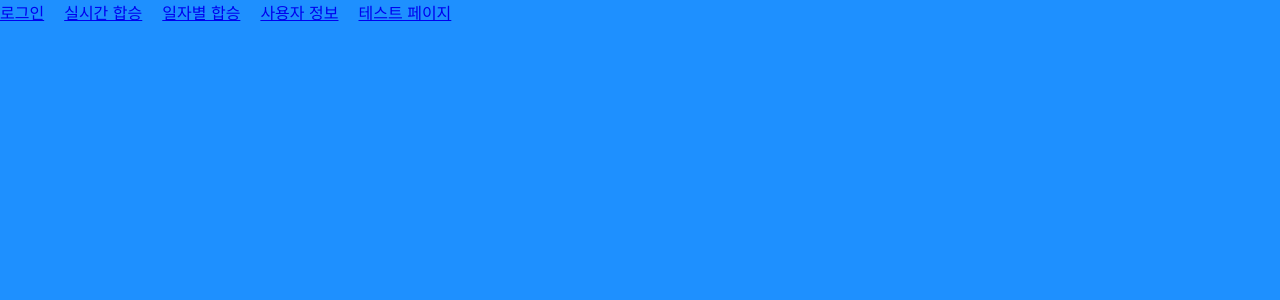
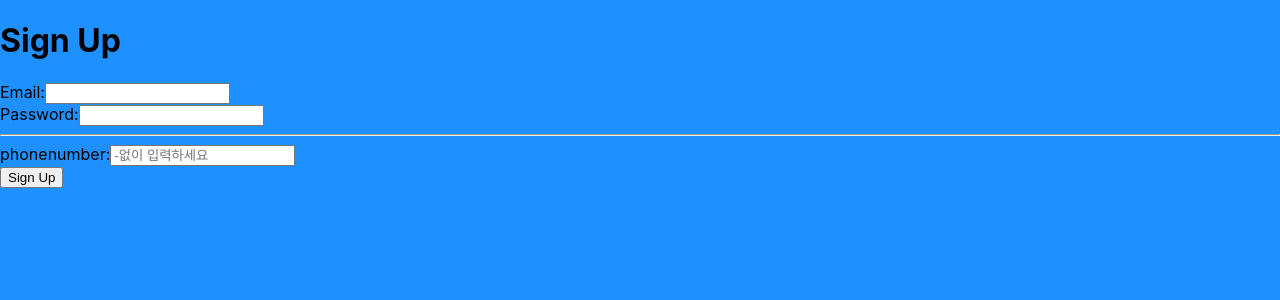
Before and after one commit to PomegranateBlue/weride, a React (Create React App) app: page /weride2/SignUp in a window 1280 px wide. Shown: the top 300 px of the page. Built offline with nearby package versions, Linux system fonts and the light colour scheme.

Commit message:
로그인, 회원가입

```diff
--- a/package.json
+++ b/package.json
@@ -8,6 +8,7 @@
     "@emotion/styled": "^11.11.5",
     "@mui/material": "^5.15.16",
     "@mui/styled-engine-sc": "^6.0.0-alpha.18",
+    "@reduxjs/toolkit": "^2.2.7",
     "@testing-library/jest-dom": "^5.17.0",
     "@testing-library/react": "^13.4.0",
     "@testing-library/user-event": "^13.5.0",
--- a/src/App.js
+++ b/src/App.js
@@ -4,35 +4,31 @@ import {
   BrowserRouter as Router,
   Routes,
   Route,
-  Link,
   Navigate,
 } from "react-router-dom";
 
 import RealTimeComponent from "./components/RealTime";
 import LoginComponent from "./components/Login";
 import DateTimeComponent from "./components/DayTime";
-import TestFB from "./components/testComponent";
 import ProfileComponent from "./components/Profile";
+import UserAuthComponent from "./components/UserAuth";
+const NotFound = () => {
+  return <h2>404:Page Not Found</h2>;
+};
 
 const App = () => {
   return (
-    <Router>
-      <div className="pageNav">
-        <Link to="/Login">로그인</Link>
-        <Link to="/RealTime">실시간 합승</Link>
-        <Link to="/DateTime">일자별 합승</Link>
-        <Link to="/Profile">사용자 정보</Link>
-        <Link to="/TestFB">테스트 페이지</Link>
-      </div>
+    <Router basename="/weride2">
       <Routes>
+        <Route path="/" element={<Navigate to="/Login" />} />
         <Route path="/Login" element={<LoginComponent />} />
-        <Route path="/RealTime" element={<RealTimeComponent />} />
-        <Route path="/DateTime" element={<DateTimeComponent />} />
-        <Route path="/Profile" element={<ProfileComponent />}></Route>
-        <Route path="/TestFB" element={<TestFB />}></Route>
+        <Route path="/SignUp" element={<UserAuthComponent />} />
+        <Route path="/realtime" element={<RealTimeComponent />} />
+        <Route path="/datetime" element={<DateTimeComponent />} />
+        <Route path="/profile" element={<ProfileComponent />} />
+        <Route path="/*" element={<NotFound />} />
       </Routes>
     </Router>
   );
 };
-
 export default App;
--- a/src/components/Login.js
+++ b/src/components/Login.js
@@ -1,9 +1,9 @@
 import React, { useState } from "react";
 import { auth, realTimeDB } from "../firebase.js";
-import { createUserWithEmailAndPassword } from "firebase/auth";
+import { signInWithEmailAndPassword,getAuth } from "firebase/auth";
 import { ref, set } from "firebase/database";
 import { v4 as uuidv4 } from "uuid";
-import Button from "@mui/material/Button";
+//import Button from "@mui/material/Button";
 import "../styles/profile.css";
 
 const LoginComponent = () => {
@@ -11,49 +11,27 @@ const LoginComponent = () => {
   const [password, setPassword] = useState("");
   const [phonenumber, setPhonenumber] = useState("");
 
-  const handleSignup = async (e) => {
-    e.preventDefault();
-    try {
-      const userCredential = await createUserWithEmailAndPassword(
-        auth,
-        email,
-        password
-      );
-      const user = userCredential.user;
-      const userUniqueId = uuidv4();
-
-      await set(ref(realTimeDB, "users/" + userUniqueId), {
-        email: email,
-        phonenumber: phonenumber,
-        userUniqueId: userUniqueId,
-      });
-
-      console.log("SignUp success");
-    } catch (error) {
-      console.error("error1", error);
-    }
-  };
   return (
-    <form onSubmit={handleSignup}>
+    <form>
       <input
         type="email"
         value={email}
         onChange={(e) => setEmail(e.target.value)}
-        placeholder="Email"
+        placeholder="이메일"
       ></input>
       <input
         type="password"
         value="{password}"
         onChange={(e) => setPassword(e.target.value)}
-        placeholder="Password"
+        placeholder="비밀번호"
       ></input>
       <input
         type="text"
         value={phonenumber}
         onChange={(e) => setPhonenumber(e.target.value)}
-        placeholder="PhoneNumber"
+        placeholder="전화번호"
       ></input>
-      <button type="submit">SignUp</button>
+      <button type="submit">서비스 가입</button>
     </form>
   );
 };
--- /dev/null
+++ b/src/components/UserAuth.js
@@ -0,0 +1,73 @@
+import React, { useState } from "react";
+import { auth } from "../firebase";
+import { createUserWithEmailAndPassword, } from "firebase/auth";
+
+const UserAuth = () => {
+  const [email, setEmail] = useState("");
+  const [password, setPassword] = useState("");
+  const [phoneNumber, setPhoneNumber] = useState("");
+  const [error, setError] = useState(null);
+  const [success, setSuccess] = useState(false);
+
+  const handleSignup = async (e) => {
+    e.preventDefault();
+    setError(null);
+    setSuccess(false);
+
+    try {
+      const userCredential = await createUserWithEmailAndPassword(
+        auth,
+        email,
+        password
+      );
+      console.log(userCredential);
+      setSuccess(true);
+    } catch (error) {
+      setError(error.message);
+    }
+  };
+
+  return (
+    <div>
+      <h1>Sign Up</h1>
+      <form onSubmit={handleSignup}>
+        <div>
+          <label>Email:</label>
+          <input
+            type="email"
+            value={email}
+            onChange={(e) => setEmail(e.target.value)}
+            required
+          />
+        </div>
+        <div>
+          <label>Password:</label>
+          <input
+            type="tel"
+            value={password}
+            onChange={(e) => setPassword(e.target.value)}
+            required
+          />
+        </div>
+        <hr></hr>
+        <div>
+          <label>phonenumber:</label>
+          <input
+            type="number"
+            value={phoneNumber}
+            placeHolder="-없이 입력하세요"
+            onChange={(e) => setPhoneNumber(e.target.value)}
+            required
+          ></input>
+        </div>
+        <button type="submit">Sign Up</button>
+      </form>
+      {error && <p style={{ color: "red" }}>{error}</p>}
+      {success && (
+        <p style={{ color: "green" }}>User registered successfully!</p>
+      )}
+    </div>
+  );
+};
+
+export default UserAuth;
--- /dev/null
+++ b/src/features/user/userSlice.js
@@ -0,0 +1,21 @@
+import {createSlice} from '@reduxjs/toolkit';
+
+const initialState={
+    user:null,
+};
+
+const userSlice=createSlice({
+    name:'user',
+    initialState,
+    reducers:{
+        setUser:(state,action)=>{
+            state.user=action.payload
+        },
+        clearUser:(state)=>{
+            state.user=null;
+        },
+    },
+});
+
+export const {setUser,clearUser}=userSlice.actions;
+export default userSlice.reducer;
--- a/src/firebase.js
+++ b/src/firebase.js
@@ -4,12 +4,18 @@ import { getFirestore } from "firebase/firestore";
 import { getAuth } from "firebase/auth";
 import firebase from "firebase/app";
 const firebaseConfig = {
-//only my key
+  apiKey: "AIzaSyAQwPECRPL8Hl5plN55XX8rfNUCBjj_tAY",
+  authDomain: "taxischedule-33477.firebaseapp.com",
+  projectId: "taxischedule-33477",
+  storageBucket: "taxischedule-33477.appspot.com",
+  messagingSenderId: "674791509208",
+  appId: "1:674791509208:web:266a4bdf796481c6035bad",
+  measurementId: "G-J11T1ZMY5D",
 };
 
 const app = initializeApp(firebaseConfig);
-export const auth = getAuth(app);
+const auth = getAuth(app);
 const firestoreDB = getFirestore(app);
 const realTimeDB = getDatabase(app);
 
-export { firestoreDB, realTimeDB };
+export { auth, firestoreDB, realTimeDB };
--- /dev/null
+++ b/src/store.js
@@ -0,0 +1,8 @@
+import { configureStore } from "@reduxjs/toolkit";
+import userReducer from './features/user/userSlice'
+
+export const store=configureStore({
+    reducer:{
+        user:userReducer,
+    },
+});
```
Also changed, not shown: src/components/PrivateRoute.js (added, +11 -0 lines), src/index.js (+4 -7 lines), 1 other file (tests, documents, lock files or other folders).
